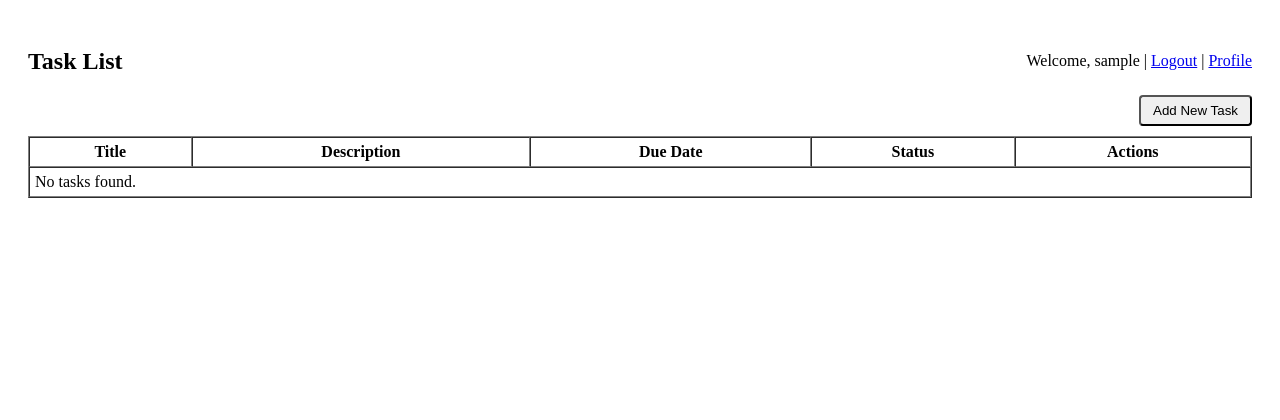
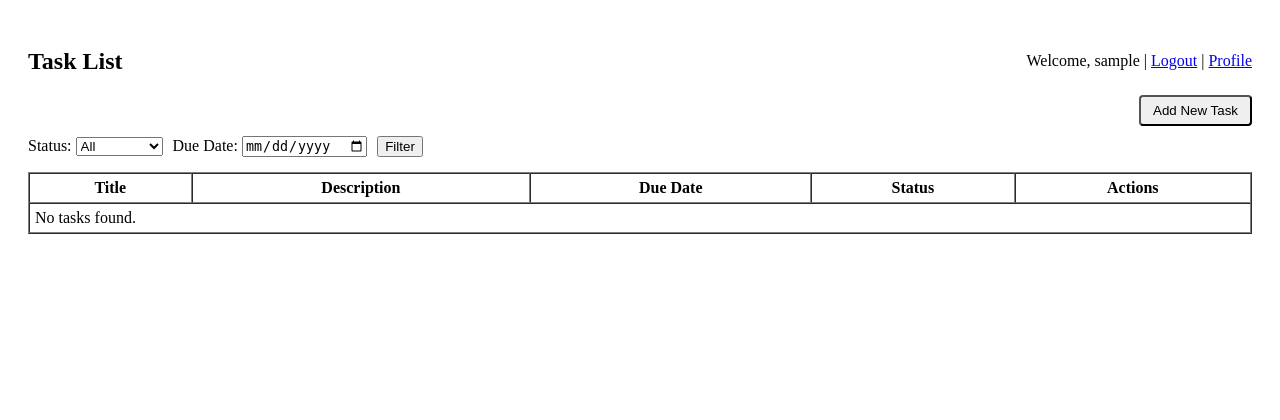
Before and after one commit to LikhonSarker/todo-list, a PHP site: page /todo/ in a window 1280 px wide. Shown: the top 420 px of the page. Run offline with PHP 8.4, Linux system fonts and the light colour scheme; the visitor is signed in with stand-in values (Sample User, id 1); data that the repository does not hold is empty.

Commit message:
Add filtering option based on status and due_date

```diff
--- a/controllers/TaskController.php
+++ b/controllers/TaskController.php
@@ -38,7 +38,7 @@ class TaskController
         $this->taskModel->addTask($userId, $title, $description, $due_date);
     }
 
-    public function getTasksByUser($status = null)
+    public function getTasksByUser($status = null, $due_date = null)
     {
         if (!isset($_SESSION['user_id'])) {
             header("Location: login");
@@ -47,7 +47,7 @@ class TaskController
 
         $userId = $_SESSION['user_id'];
 
-        return $this->taskModel->getTasksByUser($userId, $status);
+        return $this->taskModel->getTasksByUser($userId, $status, $due_date);
 
     }
 
--- a/models/Task.php
+++ b/models/Task.php
@@ -12,7 +12,7 @@ class Task
         $this->conn = $database->getConnection();
     }
 
-    public function getTasksByUser($userId, $status = null)
+    public function getTasksByUser($userId, $status = null, $due_date = null)
     {
         $query = "SELECT * FROM tasks WHERE user_id = :user_id";
 
@@ -20,12 +20,22 @@ class Task
             $query .= " AND status = :status";
         }
 
+        if ($due_date) {
+            $query .= " AND due_date = :due_date";
+        }
+
+
         $stmt = $this->conn->prepare($query);
         $stmt->bindParam(':user_id', $userId, PDO::PARAM_INT);
 
         if ($status) {
             $stmt->bindParam(':status', $status, PDO::PARAM_STR);
         }
+
+        if ($due_date) {
+            $stmt->bindParam(':due_date', $due_date, PDO::PARAM_STR);
+        }
+
         $stmt->execute();
 
         return $stmt->fetchAll(PDO::FETCH_ASSOC);
--- a/views/tasks/index.php
+++ b/views/tasks/index.php
@@ -8,8 +8,11 @@ if (!isset($_SESSION['user_id'])) {
 require_once __DIR__ . '/../../controllers/TaskController.php';
 
 if ($_SERVER['REQUEST_METHOD'] === 'GET') {
+    $status = $_GET['status'] ?? '';
+    $due_date = $_GET['due_date'] ?? '';
+
     $taskController = new TaskController();
-    $tasks = $taskController->getTasksByUser();
+    $tasks = $taskController->getTasksByUser($status, $due_date);
 }
 
 if ($_SERVER['REQUEST_METHOD'] === 'POST') {
@@ -57,7 +60,25 @@ if ($_SERVER['REQUEST_METHOD'] === 'POST') {
                 </button>
 
             </div>
-
+            <form method="GET" style="margin-bottom: 15px; display:flex; gap:10px; align-items:center;">
+                <label>Status:
+                    <select name="status">
+                        <option value="" <?php if ($status == '') {
+                            echo 'selected';
+                        } ?>>All</option>
+                        <option value="pending" <?php if ($status == 'pending') {
+                            echo 'selected';
+                        } ?>>Pending</option>
+                        <option value="completed" <?php if ($status == 'completed') {
+                            echo 'selected';
+                        } ?>>Completed</option>
+                    </select>
+                </label>
+                <label>Due Date:
+                    <input type="date" name="due_date" value="<?php echo htmlspecialchars($due_date); ?>">
+                </label>
+                <button type="submit" style="cursor:pointer;">Filter</button>
+            </form>
 
             <table border="1" cellpadding="5" cellspacing="0">
                 <tr>
```
